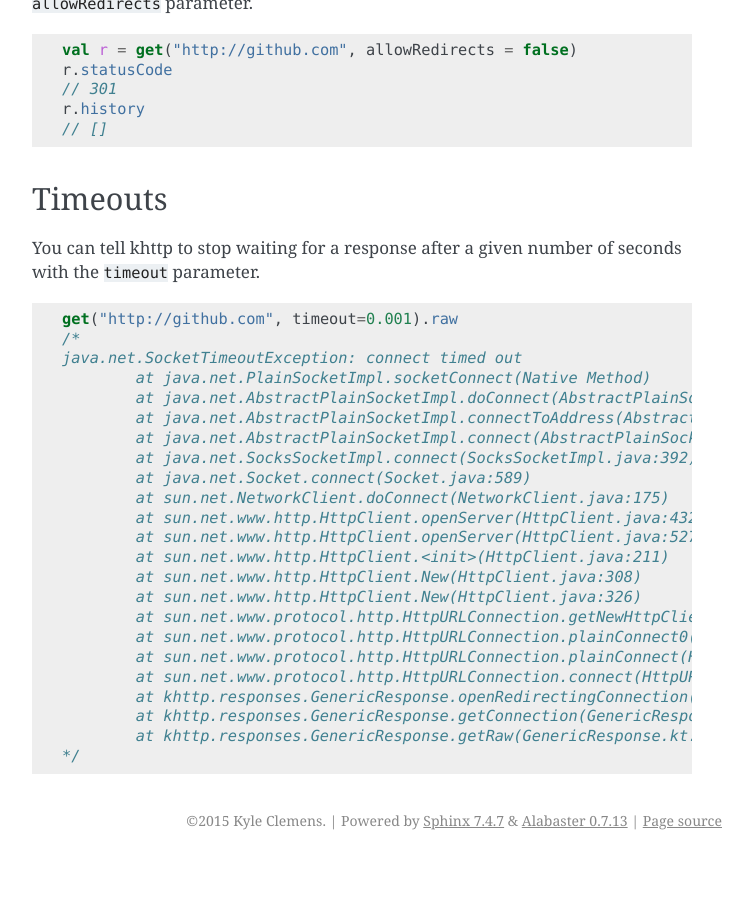
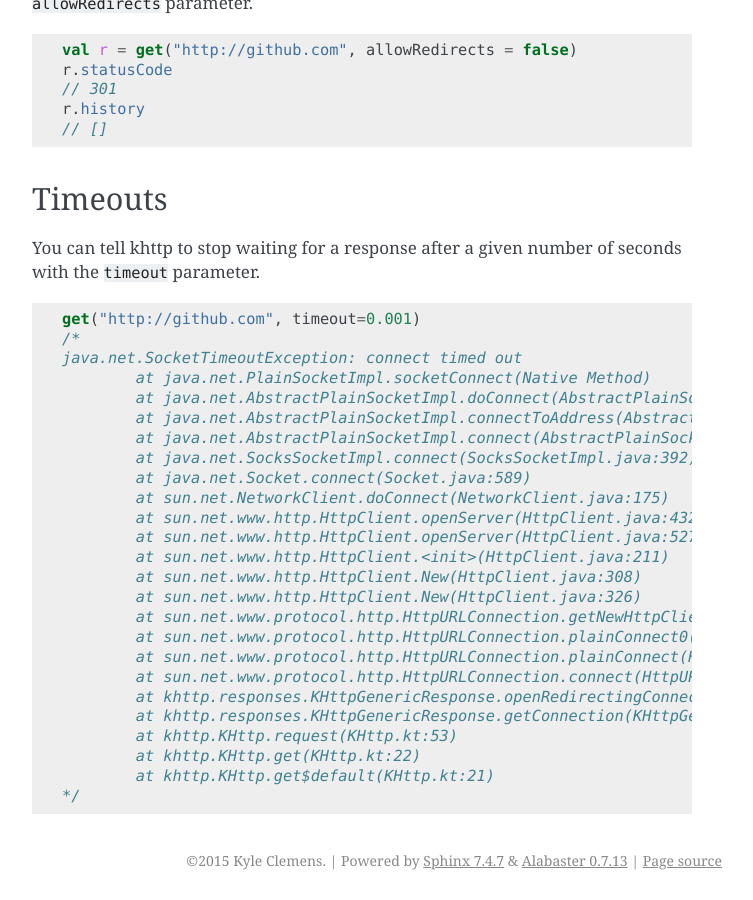
Before and after one commit to Karn/khttp-android, a Sphinx documentation site: the page built from docs/source/user/quickstart.rst, in a window 1280 px wide and 900 px high, scrolled down 6342 px. Shown: the whole window, without its empty margins (388-1141 px from the left). Built offline with Sphinx 7.4.7, drawn with Linux system fonts in a browser that asks for light colours; before the commit the page ends 7202 px from its top, so only the background shows below that.

Commit message:
Updated: Use latest version

```diff
--- a/docs/source/user/quickstart.rst
+++ b/docs/source/user/quickstart.rst
@@ -326,7 +326,7 @@ You can tell khttp to stop waiting for a response after a given number of second
 
 ::
 
-    get("http://github.com", timeout=0.001).raw
+    get("http://github.com", timeout=0.001)
     /*
     java.net.SocketTimeoutException: connect timed out
             at java.net.PlainSocketImpl.socketConnect(Native Method)
@@ -345,7 +345,9 @@ You can tell khttp to stop waiting for a response after a given number of second
             at sun.net.www.protocol.http.HttpURLConnection.plainConnect0(HttpURLConnection.java:1104)
             at sun.net.www.protocol.http.HttpURLConnection.plainConnect(HttpURLConnection.java:998)
             at sun.net.www.protocol.http.HttpURLConnection.connect(HttpURLConnection.java:932)
-            at khttp.responses.GenericResponse.openRedirectingConnection(GenericResponse.kt:30)
-            at khttp.responses.GenericResponse.getConnection(GenericResponse.kt:42)
-            at khttp.responses.GenericResponse.getRaw(GenericResponse.kt:73)
+            at khttp.responses.KHttpGenericResponse.openRedirectingConnection(KHttpGenericResponse.kt:35)
+            at khttp.responses.KHttpGenericResponse.getConnection(KHttpGenericResponse.kt:73)
+            at khttp.KHttp.request(KHttp.kt:53)
+            at khttp.KHttp.get(KHttp.kt:22)
+            at khttp.KHttp.get$default(KHttp.kt:21)
     */
```
